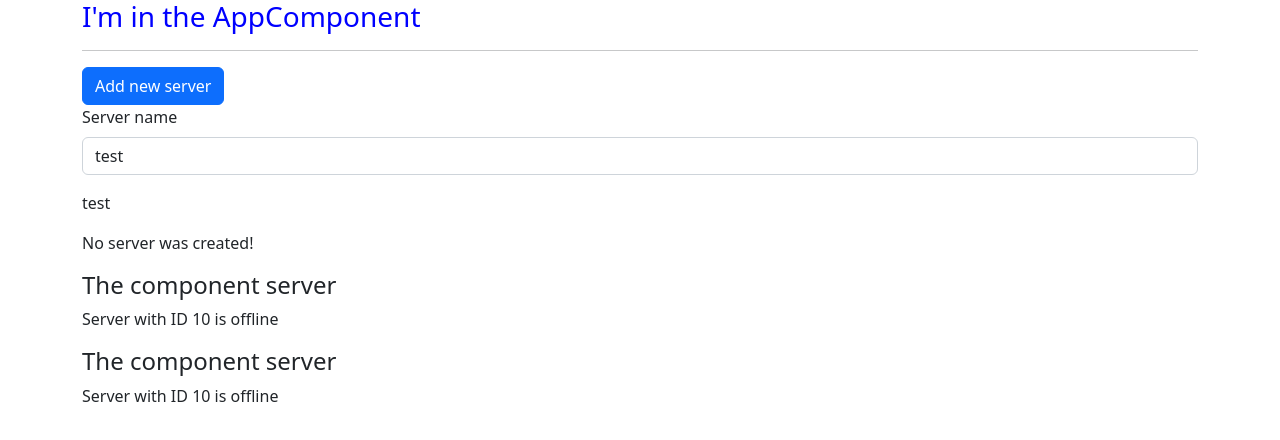
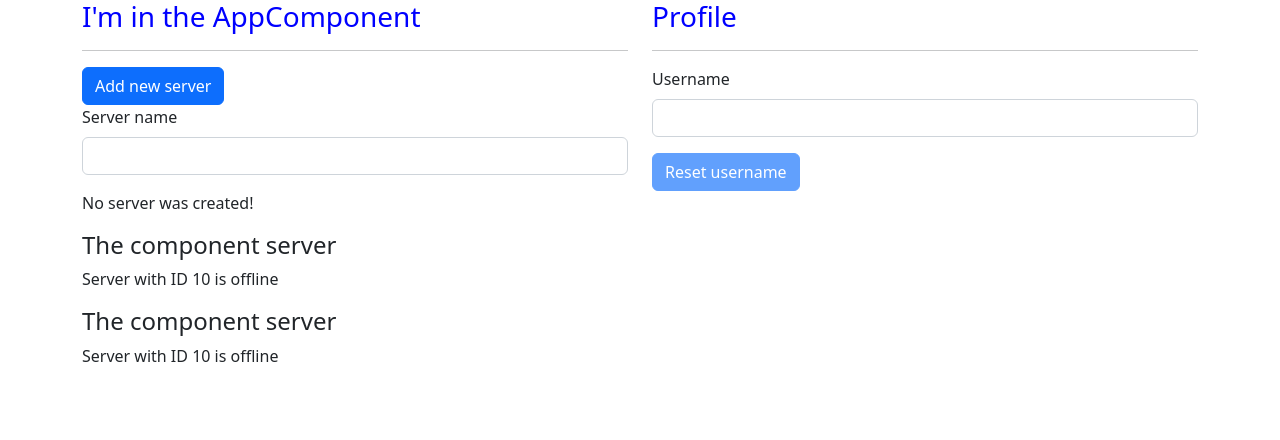
Before and after one commit to jhemesferreira/complete-guide-angular-2, an Angular app: page / in a window 1280 px wide. Shown: the top 440 px of the page. Built offline with nearby package versions, Linux system fonts and the light colour scheme.

Commit message:
add user profile

```diff
--- a/src/app/app.component.html
+++ b/src/app/app.component.html
@@ -1,9 +1,17 @@
+
+<section>
   <div class="container">
     <div class="row">
-    <div class="col-xs-12">
+      <div class="col-6">
         <h3>I'm in the AppComponent</h3>
         <hr>
         <app-servers></app-servers>
       </div>
+      <div class="col-6">
+        <h3>Profile</h3>
+        <hr>
+        <app-profile></app-profile>
       </div>
     </div>
+  </div>
+</section>
--- a/src/app/app.module.ts
+++ b/src/app/app.module.ts
@@ -5,12 +5,14 @@ import { FormsModule } from '@angular/forms';
 import { AppComponent } from './app.component';
 import { ServerComponent } from './server/server.component';
 import { ServersComponent } from './servers/servers.component';
+import { ProfileComponent } from './profile/profile.component';
 
 @NgModule({
   declarations: [
     AppComponent,
     ServerComponent,
-    ServersComponent
+    ServersComponent,
+    ProfileComponent
   ],
   imports: [
     BrowserModule,
--- /dev/null
+++ b/src/app/profile/profile.component.html
@@ -0,0 +1,5 @@
+<div class="mb-3">
+  <label for="username-input" class="form-label">Username</label>
+  <input type="text" id="username-input" class="form-control" [(ngModel)]="username">
+</div>
+<button class="btn btn-primary" [disabled]="!username" (click)="onResetUsername()">Reset username</button>
--- /dev/null
+++ b/src/app/profile/profile.component.ts
@@ -0,0 +1,14 @@
+import { Component } from "@angular/core";
+
+@Component({
+  selector: 'app-profile',
+  templateUrl: './profile.component.html',
+  styleUrls: ['./profile.component.sass']
+})
+export class ProfileComponent {
+  username = '';
+
+  onResetUsername(){
+    this.username = '';
+  }
+}
--- a/src/app/servers/servers.component.html
+++ b/src/app/servers/servers.component.html
@@ -5,7 +5,7 @@
   <!-- <input type="text" id="server-name" class="form-control" (input)="onUpdateServerName($event)"> #} -->
   <input type="text" id="server-name" class="form-control" [(ngModel)]="serverName">
 </div>
-<p>{{ serverName }}</p>
+<!-- <p>{{ serverName }}</p> -->
 <p>{{ serverCreationStatus }}</p>
 <app-server></app-server>
 <app-server></app-server>
--- a/src/app/servers/servers.component.ts
+++ b/src/app/servers/servers.component.ts
@@ -8,7 +8,7 @@ import { Component } from '@angular/core';
 export class ServersComponent {
   allowNewServer = false;
   serverCreationStatus = 'No server was created!';
-  serverName = 'test';
+  serverName = '';
 
   constructor(){
     setTimeout(() => {
@@ -17,7 +17,7 @@ export class ServersComponent {
   }
 
   onCreateServer() {
-    this.serverCreationStatus = 'Serve was created!';
+    this.serverCreationStatus = `Serve was created! ${this.serverName}`;
   }
 
   onUpdateServerName(event: Event) {
```
Also changed, not shown: src/app/profile/profile.component.sass (added). Lines whose indentation alone changed are shown as unchanged.
